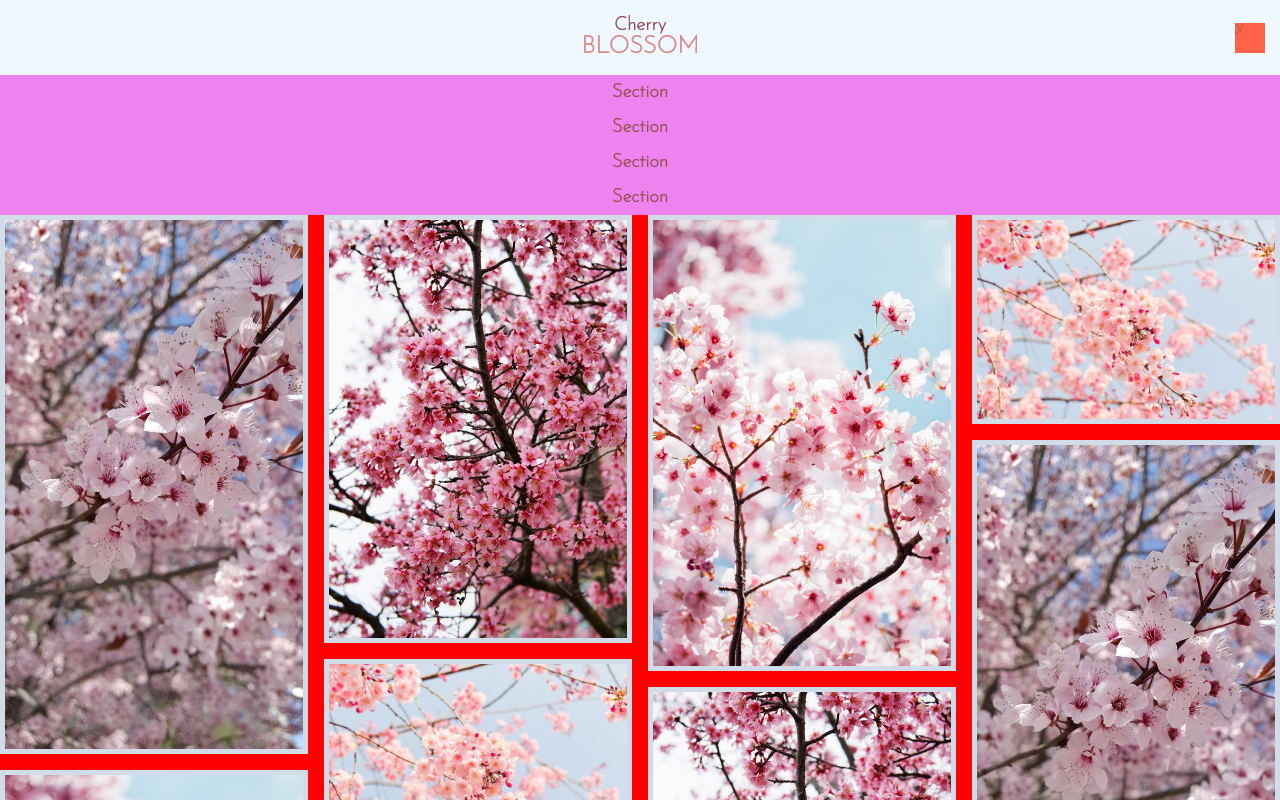
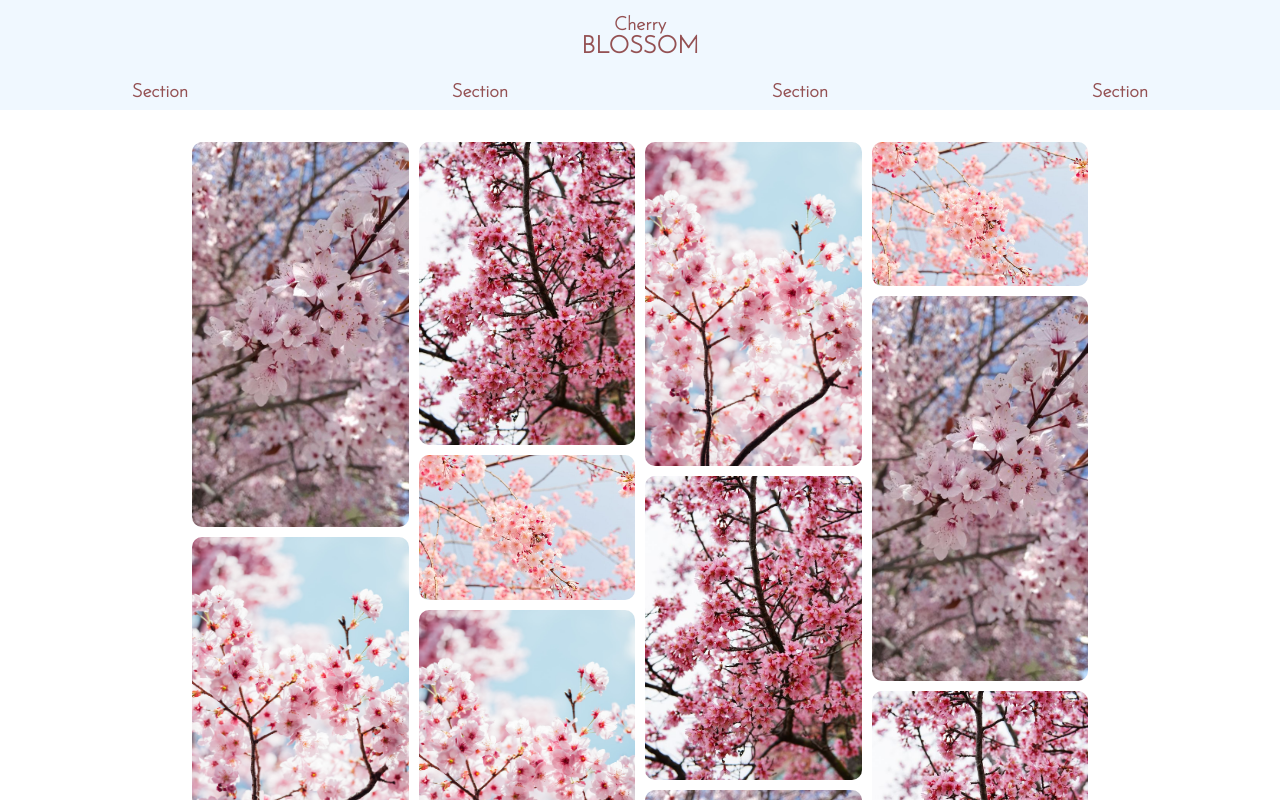
Before and after one commit to vinicius-el-khalili/Layouts, a Next.js app: page /Layouts/masonry in a window 1280 px wide. Shown: the top 800 px of the page. Built offline with nearby package versions, Linux system fonts and the light colour scheme.

Commit message:
css stuff

```diff
--- a/pages/Layouts/masonry/index.js
+++ b/pages/Layouts/masonry/index.js
@@ -9,6 +9,7 @@ import { useState } from "react"
 const Masonry = () => {
     const [menuToggle,setMenuToggle] = useState(true)
     function handleMenuButton(){
+        console.log(window.innerWidth)
         menuToggle?
             setMenuToggle(false)
             :
@@ -18,19 +19,23 @@ const Masonry = () => {
         <div className={style.body}>
 
             <nav className={style.nav}>
-
+                <NavButton handleMenuButton={handleMenuButton}></NavButton>
                 <div className={style.pageTitle}>
+                    <div>
                         <h3>Cherry</h3>
                         <h1>BLOSSOM</h1>
                     </div>
-                <div className={style.menu} style={menuToggle?{display:"block"}:{display:"none"}}>
+                </div>
+                <div style={menuToggle?{display:"block"}:{display:"none"}}>
+                    <div className={style.menu}>
                         <h3>Section</h3>
                         <h3>Section</h3>
                         <h3>Section</h3>
                         <h3>Section</h3>
                     </div>
+                </div>
 
-                <NavButton handleMenuButton={handleMenuButton}></NavButton>
+
 
             </nav>
 
--- a/pages/Layouts/masonry/masonry.module.css
+++ b/pages/Layouts/masonry/masonry.module.css
@@ -2,7 +2,10 @@
 
 .body{
     font-family: "Josefin Sans";
-    background-color: red;
+    display: flex;
+    flex-direction: column;
+    justify-content: center;
+    align-items: center;
 }
 
 .nav{
@@ -14,12 +17,12 @@
 .navButton{
     width: 30px;
     height: 30px;
-    background-color: tomato;
-    position: fixed;
-    top: 0;
+    background-color:rgb(222, 229, 236);
+    position: absolute;
     left: 100vw;
-    margin-top: .5em;
-    transform: translate(-150%,50%);
+    transform: translate(-150%,23px);
+    border-radius: 10px;
+    display: none;
 }
 .pageTitle{
     text-align: center;
@@ -29,12 +32,11 @@
     color: #D88E8E;
 }
 .menu{
-    background-color: violet;
+    background-color: none;
 }
 .menu>h3{
     text-align: center;
     padding: .5rem 0 .5rem 0;
-    margin: 0 1rem 0 1rem;
     cursor: pointer;
 }
 .menu>h3:hover{
@@ -42,12 +44,55 @@
 }
 
 .picture{
-    border: 5px solid #D2DCE9;
-    margin-bottom: 1em;
+    margin-bottom: 10px;
+    border-radius: 10px;
 }
 
 .gridContainer{
-    column-count: 4;
+    width: 70%;
+    margin: auto;
+    margin-top: 2em;
     position: relative;
-    margin: auto;
+    column-count: 2;
+    gap: 10px;
 }
+
+
+/* media queries */
+@media screen and (max-width:300px){
+    .gridContainer{
+        column-count: 1;
+    }
+    .navButton{
+        display: block;
+    }
+}
+@media screen and (min-width:300px) and (max-width:500px) {
+    .gridContainer{
+        column-count: 2;
+        gap: 5px;
+    }
+    .picture{
+        margin-bottom: 5px;
+    }
+    .navButton{
+        display: block;
+    }
+}
+
+@media screen and (min-width:500px) {
+    .menu{
+        display: grid;
+        grid-template-columns: repeat(4,1fr);
+    }
+    .gridContainer{
+        column-count: 3;
+        max-width: 900px;
+    }
+}
+
+@media screen and (min-width:900px) {
+    .gridContainer{
+        column-count: 4;
+    }
+}
--- a/pages/Layouts/masonry/navButton.js
+++ b/pages/Layouts/masonry/navButton.js
@@ -4,7 +4,7 @@ const NavButton = ({handleMenuButton}) => {
     return (
         <>
             <div className={style.navButton} onClick={handleMenuButton}>
-                X
+
             </div>
         </>
     );
```
Lines whose indentation alone changed are shown as unchanged.
